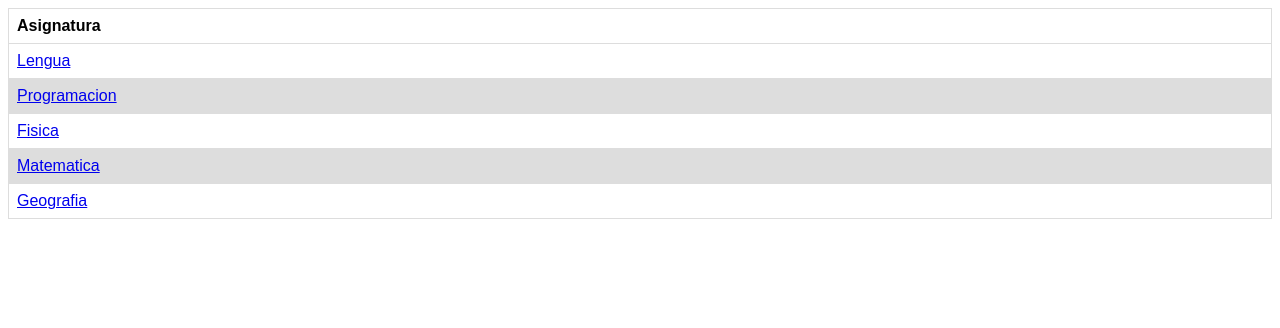
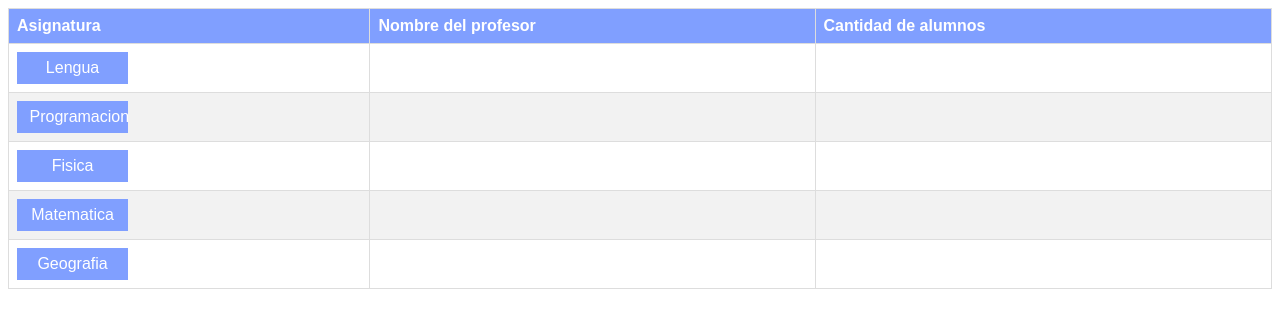
Before and after one commit to felipearias2024/DjangoSystem, a Django app: page / in a window 1280 px wide. Shown: the top 328 px of the page. Run offline with Django 3.2, Linux system fonts and the light colour scheme; data comes from the database, SQL or seed files in the repository; both versions use the stored data as it was after the commit.

Commit message:
Done html

```diff
--- a/DjangoProyect/app/templates/index.html
+++ b/DjangoProyect/app/templates/index.html
@@ -9,13 +9,18 @@
     <body>
 
         <table>
-    <thead>
-        <th>Asignatura</th>
+    <thead class="ths">
+        <th >Asignatura</th>
+        <th class="center">Nombre del profesor</th>
+        <th class="center">Cantidad de alumnos</th>
     </thead>
     <tbody>
         {% for curso in cursos %}
 	        <tr>
-	            <td><a href="{% url 'materia' curso.materia_id %}">{{curso.nombre_m}}</a></td>
+	            <td class="tds"><a href="{% url 'materia' curso.materia_id %}" >{{curso.nombre_m}}</a></td>
+                <td class="tds"></td>
+                <td class="tds"></td>
+
 	        </tr>
         {% endfor %}
     </tbody>
--- a/DjangoProyect/app/templates/partials/css.html
+++ b/DjangoProyect/app/templates/partials/css.html
@@ -12,8 +12,9 @@ td, th {
 }
 
 tr:nth-child(even) {
-    background-color: #dddddd;
+    background-color: #f2f2f2;}
 }
+
 .button {
     background-color: #4CAF50; /* Green */
     border: none;
@@ -27,6 +28,39 @@ tr:nth-child(even) {
     cursor: pointer;
 }
 .button3 {border-radius: 8px;}
+
+.ths{
+    padding-top: 12px;
+    padding-bottom: 12px;
+    text-align: left;
+    background-color: #809fff;
+    color: white;
+}
+
+.tds{
+    border: 1px solid #ddd;
+    padding: 8px;
+}
+
+#table{
+    font-family: "Trebuchet MS", Arial, Helvetica, sans-serif;
+    border-collapse: collapse;
+    width: 100%;
+}
+
+a:link, a:visited {
+    background-color: #809fff;
+    width: 25%;
+    height: 35%;
+    color: white;
+    padding: 7px 12.5px;
+    text-align: center;
+    text-decoration: none;
+    display: inline-block;
+}
+
+
+
 
 #snackbar {
     visibility: hidden; /* Hidden by default. Visible on click */
```
Also changed, not shown: DjangoProyect/db.sqlite3.
